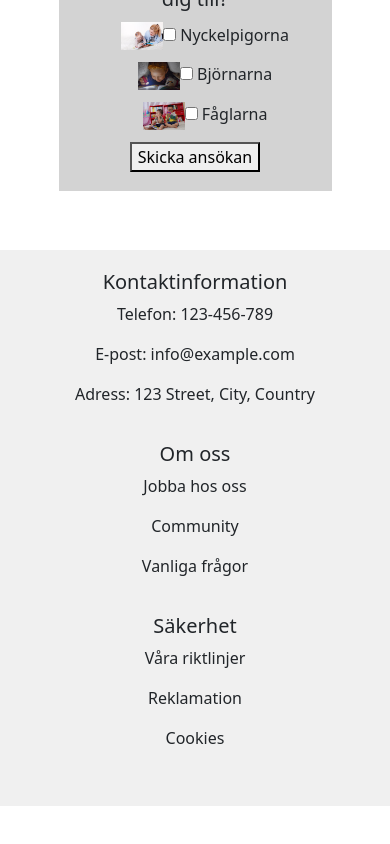
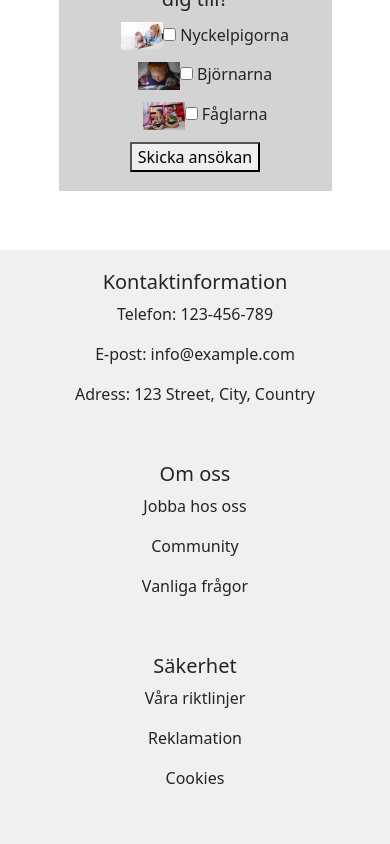
Before and after one commit to natta1995/Webbshop-BooksByHeart, a React (Create React App) app: page /bookclub/apply in a window 390 px wide. Shown: the part 1142-1986 px from the top of the page. Before the commit the page ends 1948 px from the top, so only its background shows below. Built offline with nearby package versions, Linux system fonts and the light colour scheme.

Commit message:
fotter css

```diff
--- a/src/footer.jsx
+++ b/src/footer.jsx
@@ -21,11 +21,13 @@ const Footer = () => {
     flexDirection: isMobile ? "column" : "row",
     maxWidth: "800px",
     margin: "0 auto",
-    textAlign: isMobile ? "center" : "left"
+    textAlign: isMobile ? "center" : "left",
+    gap: isMobile ? "20px" : "60px",
   };
 
   const sectionStyle = {
-    marginBottom: isMobile ? "20px" : "0"
+    marginBottom: isMobile ? "20px" : "0",
+
   };
 
   return (
```
